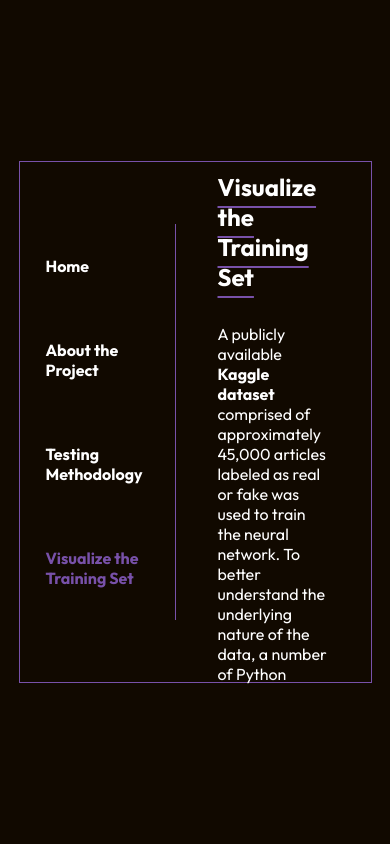
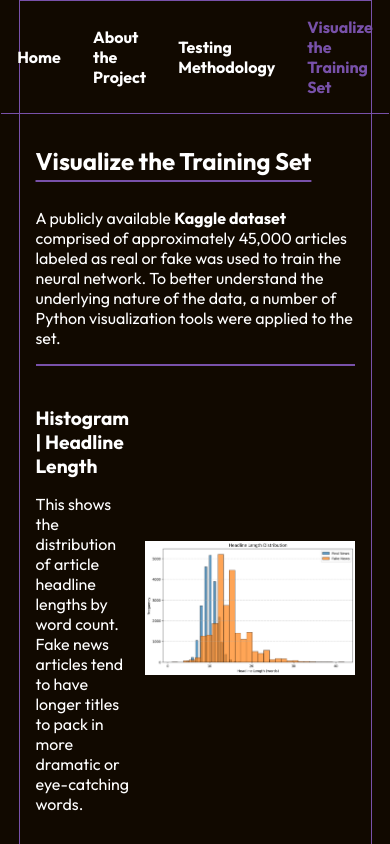
Before and after one commit to philosophy-flow/capstone-frontend, a React (Create React App) app: page /visualize in a window 390 px wide. Shown: the top 844 px of the page. Built offline with nearby package versions, Linux system fonts and the light colour scheme.

Commit message:
mobile styles

```diff
--- a/src/index.css
+++ b/src/index.css
@@ -243,3 +243,58 @@ tr.prediction-fail {
 .data-visual-img-container img {
   max-width: 100%;
 }
+
+@media (max-width: 600px) {
+  body {
+    display: flex;
+    justify-content: center;
+    align-items: center;
+    height: 100vh;
+    min-height: 600px;
+    margin: 0;
+  }
+
+  #root {
+    flex-direction: column;
+  }
+
+  main {
+    padding: 0 0 1rem;
+  }
+
+  nav {
+    display: flex;
+    flex-direction: row;
+    align-items: center;
+    justify-content: center;
+    max-width: 100%;
+  }
+
+  nav ul {
+    display: flex;
+    justify-content: center;
+    align-items: center;
+    border-bottom: 1px solid #7851a9;
+    padding-bottom: 1rem;
+  }
+
+  li.nav-link {
+    border: none;
+    padding: 0 1rem;
+    width: 25%;
+  }
+
+  .data-container,
+  main,
+  #root,
+  body {
+    height: auto;
+  }
+
+  h1,
+  .helper-text,
+  .home-divider,
+  form {
+    padding: 0 1rem;
+  }
+}
```
